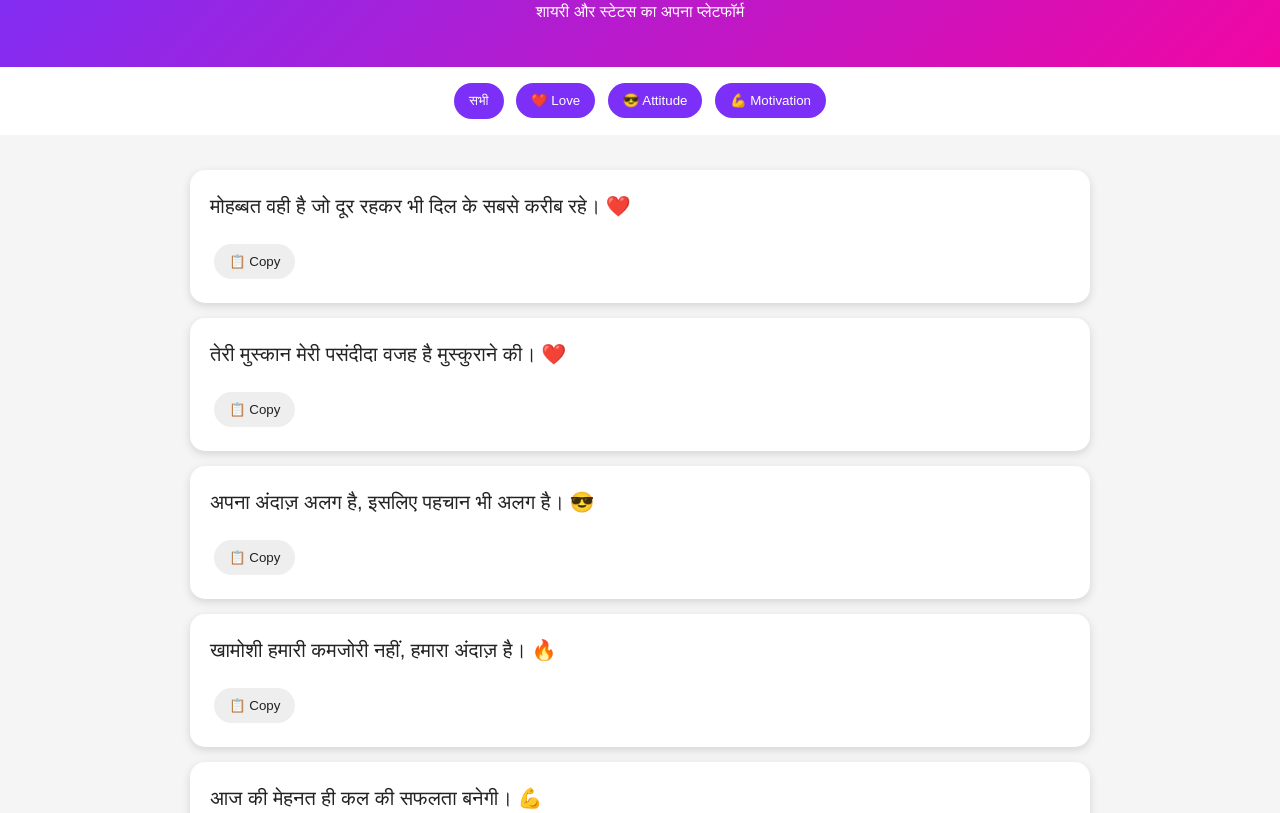
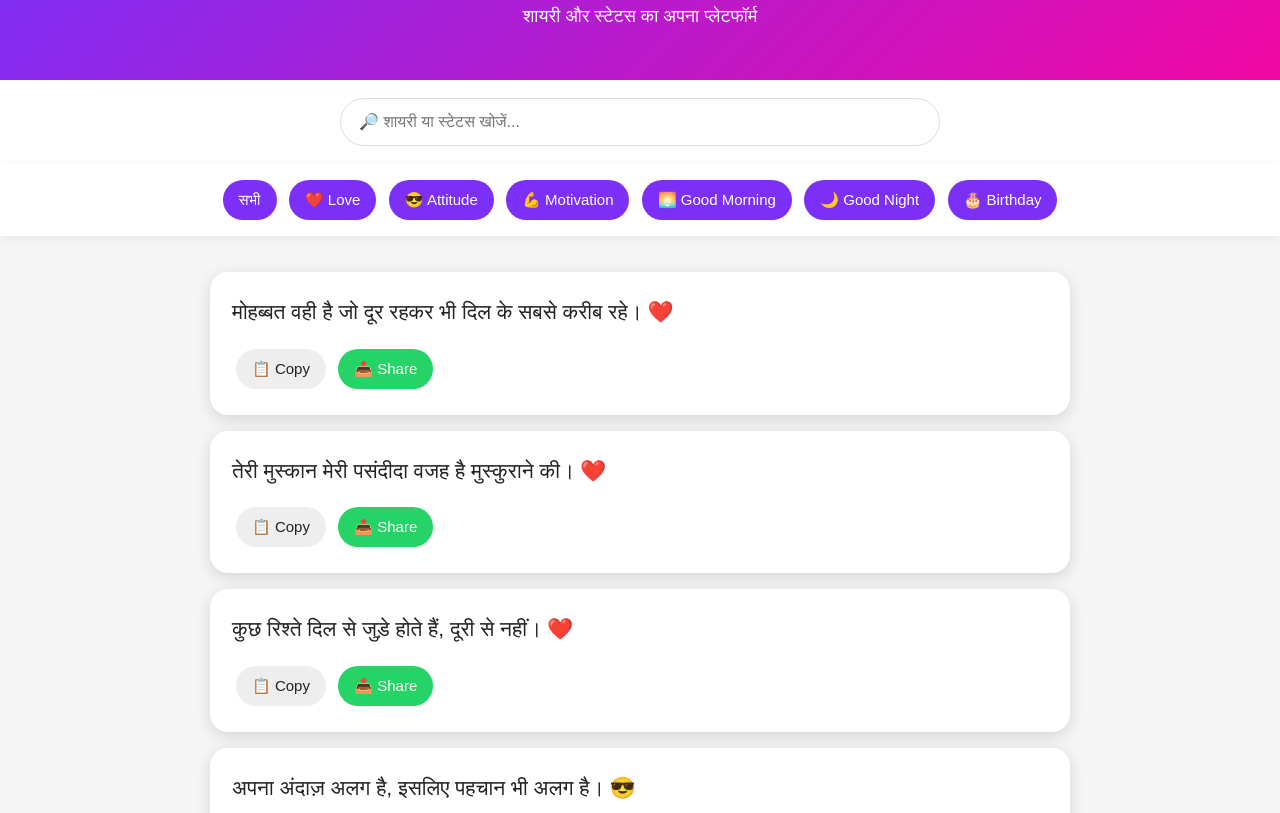
Before and after one commit to thorialoves-oss/hindi-status-hub, a plain HTML site: page index.html in a window 1280 px wide. Shown: the part 81-894 px from the top of the page. Drawn offline with Linux system fonts and the light colour scheme.

```diff
--- a/index.html
+++ b/index.html
@@ -3,20 +3,124 @@
 <head>
 <meta charset="UTF-8">
 <meta name="viewport" content="width=device-width, initial-scale=1.0">
-<title>Hindi Status Hub</title>
+
+<title>Hindi Status Hub | Shayari & Status</title>
+
+<meta name="description"
+content="Hindi Shayari, Love Status, Attitude Status, Motivation, Birthday और Good Morning Status.">
+
 <style>
-body{margin:0;font-family:Arial;background:#f5f5f5;color:#222}
-header{background:linear-gradient(135deg,#7b2ff7,#f107a3);color:white;text-align:center;padding:30px 15px}
-h1{margin:0;font-size:32px}
-nav{background:white;padding:12px;text-align:center}
-button{border:0;border-radius:20px;padding:10px 15px;margin:4px;background:#7b2ff7;color:white}
-main{max-width:900px;margin:auto;padding:20px}
-.card{background:white;padding:20px;margin:15px 0;border-radius:15px;box-shadow:0 3px 10px #0002}
-.quote{font-size:20px;line-height:1.6}
-.copy{background:#eee;color:#222}
-footer{text-align:center;background:#222;color:white;padding:20px}
+*{box-sizing:border-box}
+
+body{
+margin:0;
+font-family:Arial,sans-serif;
+background:#f5f5f5;
+color:#222;
+}
+
+header{
+background:linear-gradient(135deg,#7b2ff7,#f107a3);
+color:white;
+text-align:center;
+padding:35px 15px;
+}
+
+header h1{
+margin:0;
+font-size:34px;
+}
+
+header p{
+font-size:18px;
+margin-top:12px;
+}
+
+.search{
+padding:18px;
+background:white;
+text-align:center;
+}
+
+.search input{
+width:90%;
+max-width:600px;
+padding:14px 18px;
+border:1px solid #ddd;
+border-radius:30px;
+font-size:16px;
+outline:none;
+}
+
+nav{
+background:white;
+padding:12px;
+text-align:center;
+position:sticky;
+top:0;
+z-index:10;
+box-shadow:0 2px 8px #0001;
+}
+
+button{
+border:0;
+border-radius:25px;
+padding:11px 16px;
+margin:4px;
+background:#7b2ff7;
+color:white;
+font-size:15px;
+cursor:pointer;
+}
+
+main{
+max-width:900px;
+margin:auto;
+padding:20px;
+}
+
+.card{
+background:white;
+padding:22px;
+margin:16px 0;
+border-radius:18px;
+box-shadow:0 4px 15px #0002;
+}
+
+.quote{
+font-size:21px;
+line-height:1.7;
+}
+
+.actions{
+margin-top:15px;
+}
+
+.copy{
+background:#eee;
+color:#222;
+}
+
+.share{
+background:#25D366;
+}
+
+footer{
+background:#222;
+color:white;
+text-align:center;
+padding:25px;
+margin-top:30px;
+}
+
+.empty{
+text-align:center;
+padding:30px;
+font-size:18px;
+}
 </style>
 </head>
+
 <body>
 
 <header>
@@ -24,43 +128,152 @@
 <p>शायरी और स्टेटस का अपना प्लेटफॉर्म</p>
 </header>
 
+<div class="search">
+<input
+type="text"
+id="search"
+placeholder="🔎 शायरी या स्टेटस खोजें..."
+oninput="searchStatus()">
+</div>
+
 <nav>
 <button onclick="show('all')">सभी</button>
 <button onclick="show('love')">❤️ Love</button>
 <button onclick="show('attitude')">😎 Attitude</button>
 <button onclick="show('motivation')">💪 Motivation</button>
+<button onclick="show('morning')">🌅 Good Morning</button>
+<button onclick="show('night')">🌙 Good Night</button>
+<button onclick="show('birthday')">🎂 Birthday</button>
 </nav>
 
 <main id="content"></main>
 
-<footer>© 2026 Hindi Status Hub</footer>
+<footer>
+© 2026 Hindi Status Hub ❤️
+<br>
+शायरी और स्टेटस के लिए हमारी वेबसाइट पर आएँ
+</footer>
 
 <script>
+
 const data=[
+
 ["love","मोहब्बत वही है जो दूर रहकर भी दिल के सबसे करीब रहे। ❤️"],
+
 ["love","तेरी मुस्कान मेरी पसंदीदा वजह है मुस्कुराने की। ❤️"],
+
+["love","कुछ रिश्ते दिल से जुड़े होते हैं, दूरी से नहीं। ❤️"],
+
 ["attitude","अपना अंदाज़ अलग है, इसलिए पहचान भी अलग है। 😎"],
+
 ["attitude","खामोशी हमारी कमजोरी नहीं, हमारा अंदाज़ है। 🔥"],
+
+["attitude","जो हमें समझ नहीं पाए, उन्हें समझाने की जरूरत नहीं। 😎"],
+
 ["motivation","आज की मेहनत ही कल की सफलता बनेगी। 💪"],
-["motivation","सपने बड़े रखो और मेहनत उससे भी बड़ी। 🌟"]
+
+["motivation","सपने बड़े रखो और मेहनत उससे भी बड़ी। 🌟"],
+
+["motivation","हार मत मानो, शुरुआत हमेशा छोटी होती है। 💪"],
+
+["morning","नई सुबह नई उम्मीद लेकर आती है। सुप्रभात! 🌅"],
+
+["morning","आपका आज का दिन खुशियों से भरा रहे। Good Morning! ☀️"],
+
+["night","दिन चाहे जैसा भी रहा हो, कल एक नई शुरुआत है। शुभ रात्रि! 🌙"],
+
+["night","मीठे सपनों के साथ रात को अलविदा कहिए। शुभ रात्रि! 🌙"],
+
+["birthday","जन्मदिन की ढेर सारी शुभकामनाएँ! आपका हर सपना पूरा हो। 🎂🎉"],
+
+["birthday","आपका नया साल खुशियों और सफलता से भरा रहे। Happy Birthday! 🎂❤️"]
+
 ];
 
 function show(type){
-let list=data.filter(x=>type==="all"||x[0]===type);
-document.getElementById("content").innerHTML=list.map(x=>`
-<div class="card">
-<div class="quote">${x[1]}</div>
-<br>
-<button class="copy" onclick="copyText('${x[1].replace(/'/g,"\\'")}')">📋 Copy</button>
-</div>`).join("");
+
+let list=data.filter(x=>type==="all" || x[0]===type);
+
+display(list);
+
 }
 
-function copyText(text){
+function display(list){
+
+if(list.length===0){
+
+document.getElementById("content").innerHTML=
+'<div class="empty">😔 कोई स्टेटस नहीं मिला।</div>';
+
+return;
+
+}
+
+document.getElementById("content").innerHTML=list.map((x,index)=>`
+
+<div class="card">
+
+<div class="quote">${x[1]}</div>
+
+<div class="actions">
+
+<button class="copy"
+onclick="copyText(${index}, '${x[1].replace(/'/g,"\\'")}')">
+📋 Copy
+</button>
+
+<button class="share"
+onclick="shareText('${x[1].replace(/'/g,"\\'")}')">
+📤 Share
+</button>
+
+</div>
+
+</div>
+
+`).join("");
+
+}
+
+function copyText(index,text){
+
 navigator.clipboard.writeText(text);
-alert("शायरी कॉपी हो गई!");
+
+alert("✅ स्टेटस कॉपी हो गया!");
+
+}
+
+function shareText(text){
+
+if(navigator.share){
+
+navigator.share({
+title:"Hindi Status Hub",
+text:text
+});
+
+}else{
+
+navigator.clipboard.writeText(text);
+
+alert("✅ स्टेटस कॉपी हो गया। अब WhatsApp पर शेयर करें!");
+
+}
+
+}
+
+function searchStatus(){
+
+let q=document.getElementById("search").value.toLowerCase();
+
+let list=data.filter(x=>x[1].toLowerCase().includes(q));
+
+display(list);
+
 }
 
 show("all");
+
 </script>
 
 </body>
```
